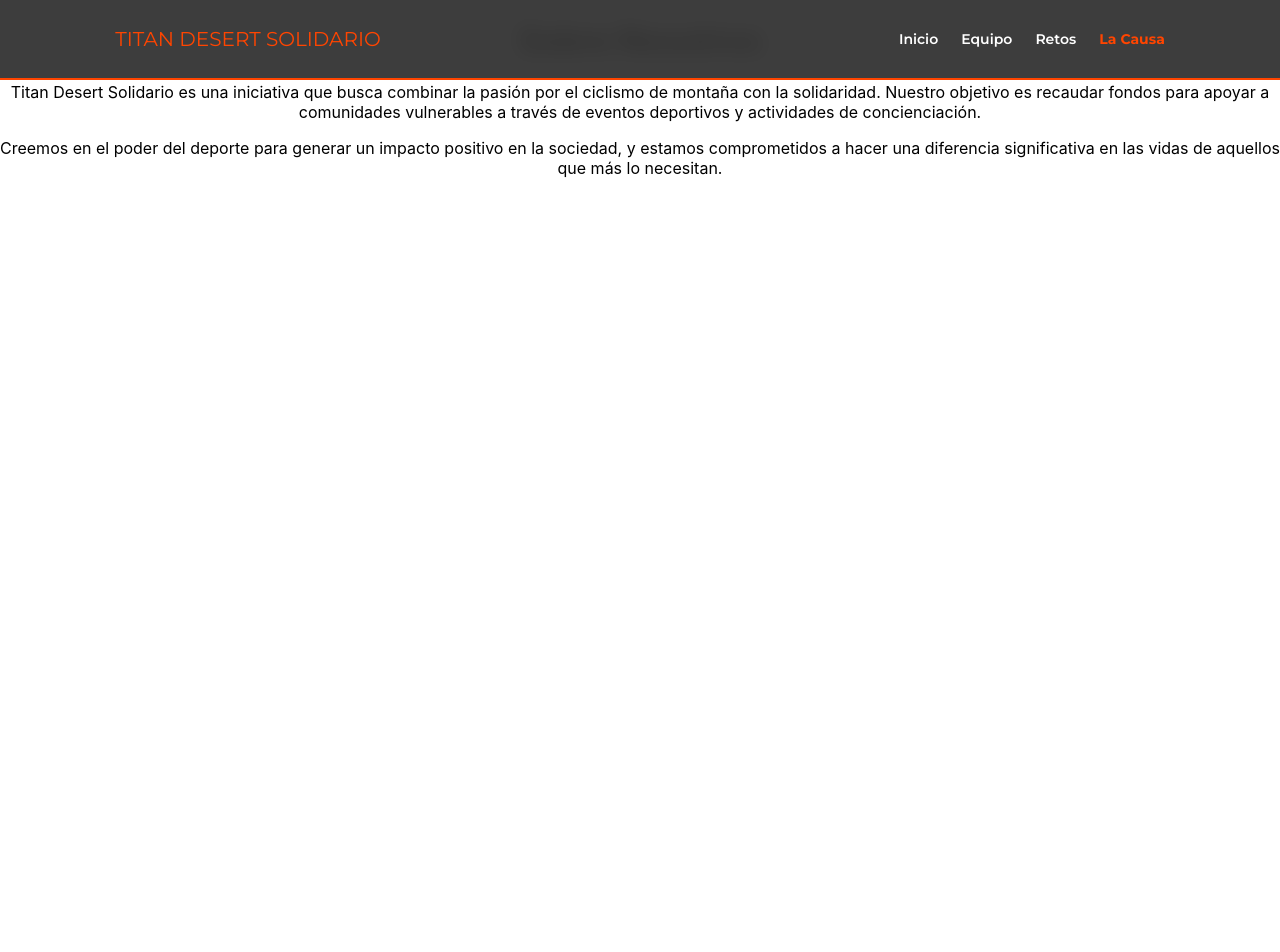
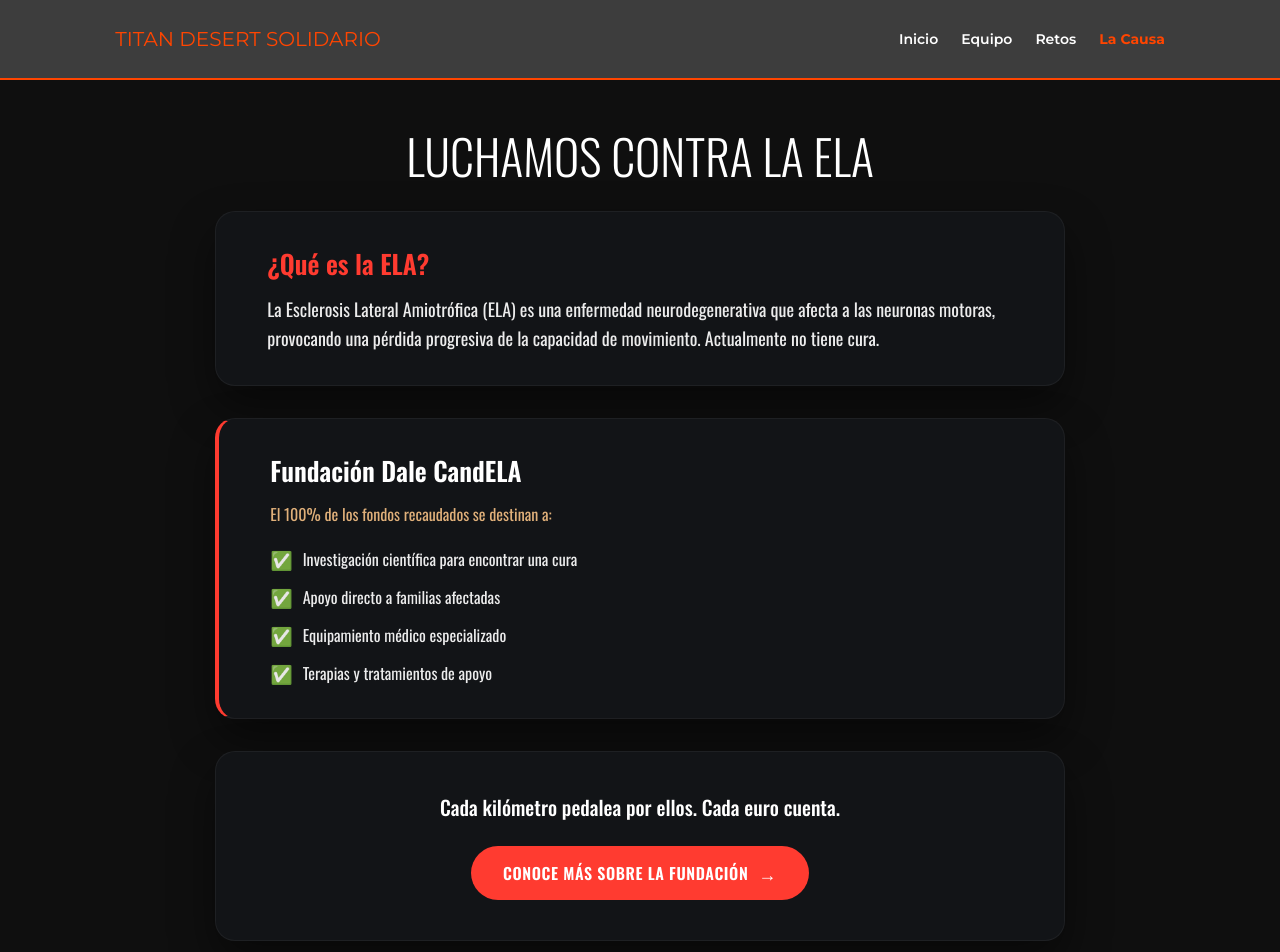
Before and after one commit to benatbarrueta/titanDesertSolidario, a React (Create React App) app in the folder frontend/: page /about in a window 1280 px wide. Shown: the top 952 px of the page. Before the commit the page ends 800 px from the top, so only its background shows below. Built offline with nearby package versions, Linux system fonts and the light colour scheme.

Commit message:
Finish with frontend

```diff
--- a/frontend/src/components/About.js
+++ b/frontend/src/components/About.js
@@ -1,17 +1,73 @@
-import React from 'react';
+import React, { useEffect } from 'react';
+import '../styles/About.css';
 
-function About() {
-    return (
-        <div>
-            <h1>Sobre Nosotros</h1>
-            <p>
-                Titan Desert Solidario es una iniciativa que busca combinar la pasión por el ciclismo de montaña con la solidaridad. Nuestro objetivo es recaudar fondos para apoyar a comunidades vulnerables a través de eventos deportivos y actividades de concienciación.
-            </p>
-            <p>
-                Creemos en el poder del deporte para generar un impacto positivo en la sociedad, y estamos comprometidos a hacer una diferencia significativa en las vidas de aquellos que más lo necesitan.
-            </p>
+const About = () => {
+    useEffect(() => {
+        window.scrollTo(0, 0);
+    }, []);
+
+  return (
+    <main className="about-page">
+      {/* Background + Hero */}
+      <section className="about-hero">
+        <div className="about-hero-inner">
+          <h1 className="about-title">LUCHAMOS CONTRA LA ELA</h1>
+
+          <div className="about-cards">
+            {/* Card 1 */}
+            <article className="about-card">
+              <h2 className="about-card-title about-card-title--accent">¿Qué es la ELA?</h2>
+              <p className="about-card-text">
+                La Esclerosis Lateral Amiotrófica (ELA) es una enfermedad neurodegenerativa que afecta a las
+                neuronas motoras, provocando una pérdida progresiva de la capacidad de movimiento.
+                Actualmente no tiene cura.
+              </p>
+            </article>
+
+            {/* Card 2 */}
+            <article className="about-card about-card--left-accent">
+              <h2 className="about-card-title">Fundación Dale CandELA</h2>
+
+              <p className="about-card-subtitle">El 100% de los fondos recaudados se destinan a:</p>
+
+              <ul className="about-list">
+                <li className="about-list-item">
+                  <span className="about-check" aria-hidden="true">✅</span>
+                  <span>Investigación científica para encontrar una cura</span>
+                </li>
+                <li className="about-list-item">
+                  <span className="about-check" aria-hidden="true">✅</span>
+                  <span>Apoyo directo a familias afectadas</span>
+                </li>
+                <li className="about-list-item">
+                  <span className="about-check" aria-hidden="true">✅</span>
+                  <span>Equipamiento médico especializado</span>
+                </li>
+                <li className="about-list-item">
+                  <span className="about-check" aria-hidden="true">✅</span>
+                  <span>Terapias y tratamientos de apoyo</span>
+                </li>
+              </ul>
+            </article>
+
+            {/* CTA Card */}
+            <article className="about-card about-card--cta">
+              <p className="about-cta-text">Cada kilómetro pedalea por ellos. Cada euro cuenta.</p>
+
+              <a
+                className="about-cta-button"
+                href="https://www.dalecandela.org/"
+                target="_blank"
+                rel="noreferrer"
+              >
+                Conoce más sobre la Fundación <span className="about-cta-arrow" aria-hidden="true">→</span>
+              </a>
+            </article>
+          </div>
         </div>
-    );
-}
+      </section>
+    </main>
+  );
+};
 
 export default About;
--- a/frontend/src/components/ChallengeDetail.js
+++ b/frontend/src/components/ChallengeDetail.js
@@ -37,13 +37,15 @@ const mockChallenges = [
         id: '1',
         name: 'Tiempo total de [Corredor]',
         description: 'Predice el tiempo total de un corredor.',
-        type: 'text'
+        type: 'ranking',
+        numberOfSelections: 1
       },
       {
         id: '2',
         name: 'Tiempo hasta primer pinchazo',
         description: 'Adivina el tiempo hasta el primer pinchazo.',
-        type: 'text'
+        type: 'ranking',
+        numberOfSelections: 1
       }
     ]
   }
--- a/frontend/src/components/Landing.js
+++ b/frontend/src/components/Landing.js
@@ -1,9 +1,13 @@
-import React from 'react';
+import React, { useEffect } from 'react';
 import { NavLink } from 'react-router-dom';
 
 import '../styles/Landing.css';
 
 const Landing = () => {
+    useEffect(() => {
+            window.scrollTo(0, 0);
+    }, []);
+
     return (
         <div className="landing">
             <div className="landing-sector1">
--- a/frontend/src/components/Team.js
+++ b/frontend/src/components/Team.js
@@ -1,17 +1,50 @@
-import React from "react";
+import React, { useMemo, useEffect } from 'react';
+import '../styles/Team.css';
 
 const Team = () => {
+  // Mock de 25 “guerreros”
+  const warriors = useMemo(() => {
+    const names = [
+      'Ana Martínez', 'Carlos Ruiz', 'Elena López', 'Miguel Sánchez', 'Laura García',
+      'David Torres', 'Sofía Jiménez', 'Javier Morales', 'Carmen Vega', 'Roberto Díaz',
+      'Paula Romero', 'Álvaro Navarro', 'Lucía Ortega', 'Daniel Castro', 'Marta Rivas',
+      'Iván Herrera', 'Nuria Molina', 'Hugo Santos', 'Claudia Ramos', 'Sergio Gil',
+      'Irene León', 'Pablo Serra', 'Aitana Cruz', 'Marcos Vidal', 'Noa Fuentes'
+    ];
+
+    const dorsalsStart = 101;
+
+    return names.map((name, i) => ({
+      id: `${dorsalsStart + i}`,
+      dorsal: dorsalsStart + i,
+      name,
+      raised: 0 // mock
+    }));
+  }, []);
+
+  useEffect(() => {
+          window.scrollTo(0, 0);
+      }, []);
+
   return (
-    <div>
-      <h1>Equipo</h1>
-      <p>Conoce a nuestro increíble equipo de Titan Desert Solidario.</p>
-      <ul>
-        <li><strong>Juan Pérez</strong> - Fundador y Director General</li>
-        <li><strong>Ana Gómez</strong> - Coordinadora de Voluntarios</li>
-        <li><strong>Carlos Rodríguez</strong> - Responsable de Comunicación</li>
-        <li><strong>María López</strong> - Encargada de Logística</li>
-        <li><strong>Laura Sánchez</strong> - Coordinadora de Retos</li>
-      </ul>
+    <div className="team-page">
+      <h1 className="team-title">NUESTROS 25 GUERREROS</h1>
+
+      <div className="team-grid">
+        {warriors.map((w) => (
+          <article key={w.id} className="warrior-card">
+            <div className="warrior-top">
+              <div className="warrior-dorsal">#{w.dorsal}</div>
+            </div>
+
+            <div className="warrior-bottom">
+              <div className="warrior-name">{w.name}</div>
+              <div className="warrior-label">Recaudado</div>
+              <div className="warrior-amount">€{w.raised}</div>
+            </div>
+          </article>
+        ))}
+      </div>
     </div>
   );
 };
--- /dev/null
+++ b/frontend/src/styles/About.css
@@ -0,0 +1,157 @@
+@import url('https://fonts.googleapis.com/css2?family=Oswald:wght@400;500;600;700&display=swap');
+
+.about-page {
+  font-family: 'Oswald', sans-serif;
+  color: #fff;
+  background: #0F0F0F; /* MISMO FONDO QUE challenge-detail */
+
+  width: 100%;
+  min-height: 100vh;
+
+  padding: 20px;
+  margin: 0 auto;
+  margin-top: 10vh;
+
+  text-align: center;
+}
+
+.about-hero {
+  width: 100%;
+  padding: 0;
+  background: transparent; /* IMPORTANTE: no “ensuciar” el fondo */
+}
+
+.about-page, .about-page * {
+  box-sizing: border-box; /* Asegura que el padding no afecte al tamaño total de los elementos */
+}
+
+.about-hero-inner {
+  max-width: 100%;
+  margin: 0 auto;
+  text-align: center; /* como en challenge-detail */
+}
+
+.about-title {
+  font-size: 3rem;
+  font-weight: 300;
+  margin: 20px 0 20px; /* clave: elimina margen superior */
+}
+
+/* Cards container */
+.about-cards {
+  display: flex;
+  flex-direction: column;
+  gap: 4vh;
+  align-items: center;
+}
+
+/* Base card */
+.about-card {
+  width: 100%;
+  max-width: 850px;
+
+  background: #121417;
+  border-radius: 20px;
+  padding: 4vh 4vw;
+
+  text-align: left;
+
+  box-shadow: 0 20px 45px rgba(0, 0, 0, 0.45);
+  border: 1px solid rgba(255, 255, 255, 0.05);
+}
+
+/* Titles */
+.about-card-title {
+  margin: 0 0 1.5vh;
+  font-size: 26px;
+  font-weight: 600;
+}
+
+.about-card-title--accent {
+  color: #FF3B30;
+}
+
+/* Text */
+.about-card-text {
+  margin: 0;
+  font-size: 18px;
+  line-height: 1.6;
+  color: rgba(255, 255, 255, 0.92);
+}
+
+.about-card-subtitle {
+  margin: 1vh 0 2.5vh;
+  font-size: 16px;
+  color: #E0B07A;
+}
+
+/* Red left border like screenshot */
+.about-card--left-accent {
+  border-left: 4px solid #FF3B30;
+}
+
+/* List */
+.about-list {
+  list-style: none;
+  padding: 0;
+  margin: 0;
+  display: grid;
+  gap: 1.5vh;
+}
+
+.about-list-item {
+  display: flex;
+  align-items: center;
+  gap: 10px;
+  font-size: 16px;
+  color: rgba(255, 255, 255, 0.92);
+}
+
+.about-check {
+  font-size: 18px;
+}
+
+/* CTA card */
+.about-card--cta {
+  text-align: center;
+  padding: 5vh 4vw;
+}
+
+.about-cta-text {
+  margin: 0 0 3vh;
+  font-size: 20px;
+  font-weight: 500;
+}
+
+.about-cta-button {
+  display: inline-flex;
+  align-items: center;
+  justify-content: center;
+  gap: 10px;
+
+  padding: 14px 32px;
+  border-radius: 50px;
+
+  background-color: #FF3B30;
+  color: #fff;
+
+  text-decoration: none;
+  text-transform: uppercase;
+  font-weight: 600;
+  letter-spacing: 0.6px;
+
+  transition: all 0.3s ease;
+
+  max-width: 100%;
+  flex-wrap: wrap;
+  text-align: center;
+}
+
+.about-cta-button:hover {
+  background-color: #E63900;
+  transform: scale(1.05);
+}
+
+.about-cta-arrow {
+  font-size: 18px;
+}
--- /dev/null
+++ b/frontend/src/styles/Team.css
@@ -0,0 +1,133 @@
+@import url('https://fonts.googleapis.com/css2?family=Oswald:wght@300;400;500;600;700&display=swap');
+
+.team-page {
+  font-family: 'Oswald', sans-serif;
+  color: #fff;
+  background: #0F0F0F;
+  width: 100%;
+  min-height: 100vh;
+
+  padding: 20px;
+  margin: 0 auto;
+  margin-top: 10vh;
+
+  text-align: center;
+  box-sizing: border-box;
+}
+
+.team-page * {
+  box-sizing: border-box;
+}
+
+.team-title {
+  font-size: 3rem;
+  font-weight: 300;
+  margin: 20px 0 40px;
+  text-transform: uppercase;
+  letter-spacing: 0.5px;
+}
+
+/* Grid similar a la captura */
+.team-grid {
+  display: grid;
+  grid-template-columns: repeat(5, minmax(220px, 1fr));
+  gap: 28px;
+  max-width: 1250px;
+  margin: 0 auto;
+  padding: 0 10px;
+}
+
+/* Card */
+.warrior-card {
+  border-radius: 12px;
+  overflow: hidden;
+  background: #121417;
+  box-shadow: 0 18px 35px rgba(0, 0, 0, 0.45);
+  transition: transform 0.25s ease, box-shadow 0.25s ease;
+}
+
+.warrior-card:hover {
+  transform: translateY(-5px);
+  box-shadow: 0 22px 45px rgba(0, 0, 0, 0.6);
+}
+
+/* Parte superior: bloque “rojo” con degradado */
+.warrior-top {
+  height: 140px;
+  display: flex;
+  align-items: center;
+  justify-content: center;
+
+  background: linear-gradient(135deg, #E0B07A 0%, #FF3B30 75%);
+}
+
+.warrior-dorsal {
+  font-size: 4rem;
+  font-weight: 600;
+  color: #fff;
+  letter-spacing: 1px;
+}
+
+/* Parte inferior: info */
+.warrior-bottom {
+  padding: 18px 16px 20px;
+  background: #181A1C;
+}
+
+.warrior-name {
+  font-size: 1.1rem;
+  font-weight: 600;
+  margin-bottom: 8px;
+}
+
+.warrior-label {
+  font-size: 0.85rem;
+  font-weight: 400;
+  color: #E0B07A;
+  margin-bottom: 4px;
+}
+
+.warrior-amount {
+  font-size: 1.05rem;
+  font-weight: 600;
+  color: #FF3B30;
+}
+
+/* Responsive */
+@media (max-width: 1200px) {
+  .team-grid {
+    grid-template-columns: repeat(4, minmax(220px, 1fr));
+  }
+}
+
+@media (max-width: 980px) {
+  .team-grid {
+    grid-template-columns: repeat(3, minmax(220px, 1fr));
+  }
+}
+
+@media (max-width: 720px) {
+  .team-title {
+    font-size: 2.2rem;
+    margin-bottom: 28px;
+  }
+
+  .team-grid {
+    grid-template-columns: repeat(2, minmax(180px, 1fr));
+    gap: 18px;
+  }
+
+  .warrior-top {
+    height: 120px;
+  }
+
+  .warrior-dorsal {
+    font-size: 3.2rem;
+  }
+}
+
+@media (max-width: 420px) {
+  .team-grid {
+    grid-template-columns: 1fr;
+  }
+}
```
Also changed, not shown: frontend/src/components/Challenges.js (+49 -38 lines), frontend/src/styles/Challenges.css (+64 -31 lines).
